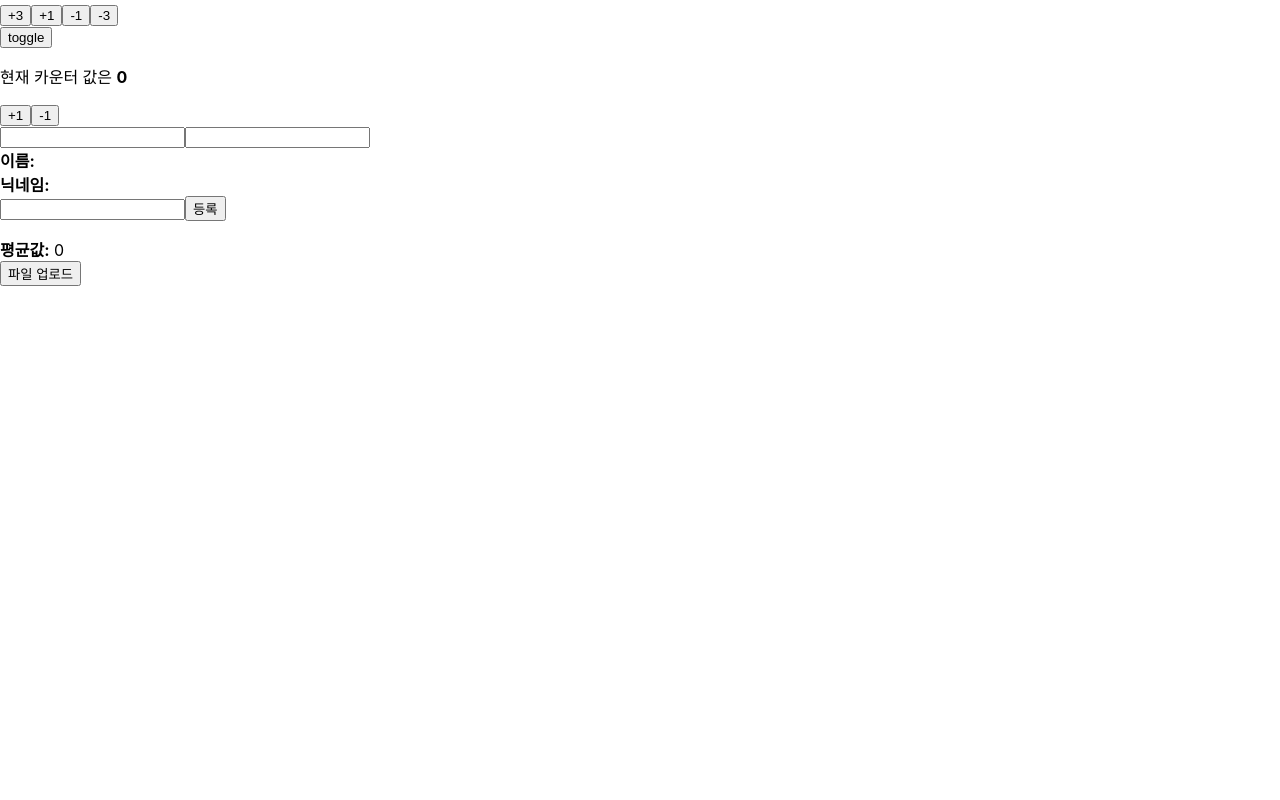
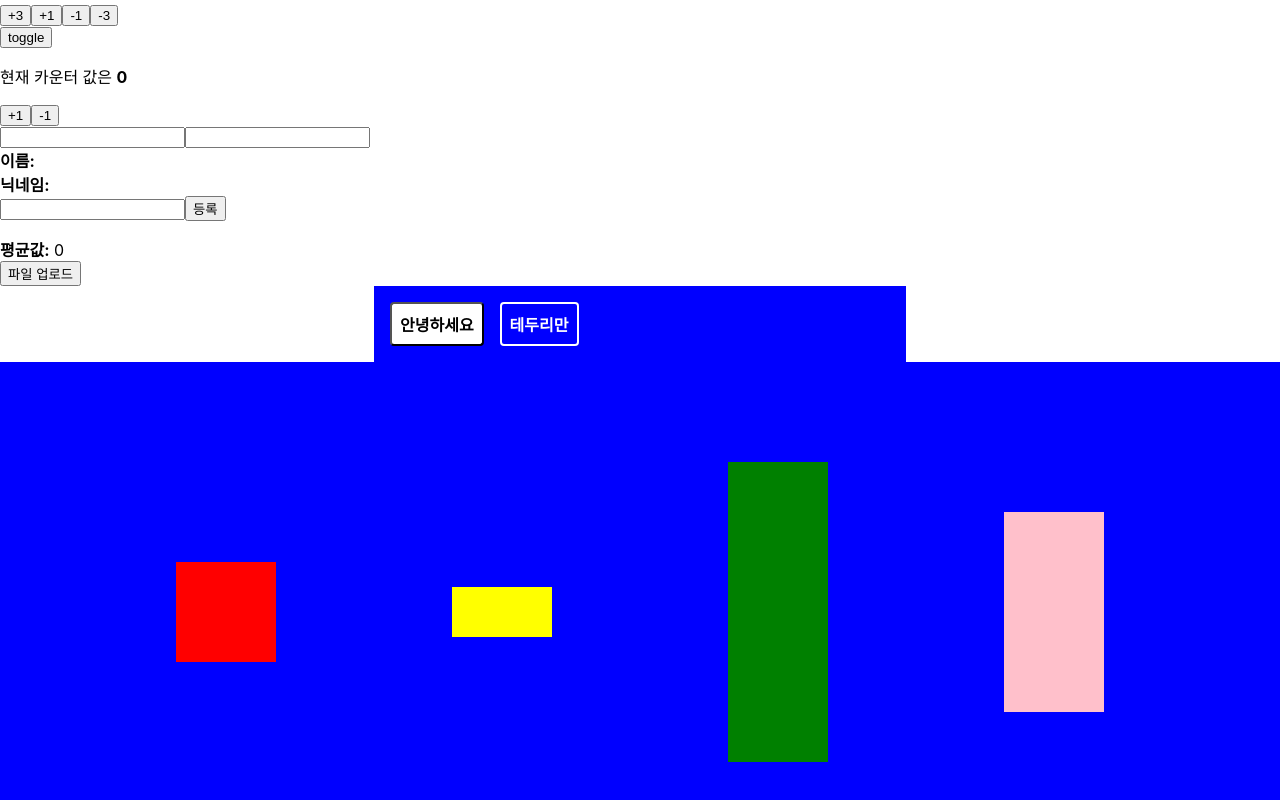
Before and after one commit to younge12/react_project, a React (Create React App) app in the folder react-app/: page / in a window 1280 px wide. Shown: the part 1101-1901 px from the top of the page. Before the commit the page ends 1387 px from the top, so only its background shows below. Built offline with nearby package versions, Linux system fonts and the light colour scheme.

Commit message:
styled components

```diff
--- a/react-app/src/App.js
+++ b/react-app/src/App.js
@@ -13,6 +13,7 @@ import Info02 from "./components/Info02";
 import Average from "./components/Average";
 import InputFile from "./components/InputFile";
 import StyleComponents from "./components/StyleComponents";
+import Flex from "./components/Flex";
 
 function App() {
   const name1 = "리액트";
@@ -45,6 +46,7 @@ function App() {
       <Average />
       <InputFile />
       <StyleComponents />
+      <Flex />
     </>
   );
 }
--- /dev/null
+++ b/react-app/src/components/Flex.jsx
@@ -0,0 +1,45 @@
+import styled from "styled-components";
+
+const Flex = () => {
+  return (
+    <Parent>
+      <Box1 />
+      <Box2 />
+      <Box3 />
+      <Box4 />
+    </Parent>
+  );
+};
+
+const Parent = styled.div`
+  background: blue;
+  width: 100%;
+  height: 500px;
+  display: flex;
+  /* flex-direction: column; */
+  justify-content: space-evenly;
+  align-items: center;
+  flex-wrap: wrap;
+`;
+const Box = styled.div`
+  width: 100px;
+  height: 100px;
+  flex-shrink: 0;
+`;
+const Box1 = styled(Box)`
+  background: red;
+`;
+const Box2 = styled(Box)`
+  background: yellow;
+  height: 50px;
+`;
+const Box3 = styled(Box)`
+  background: green;
+  height: 300px;
+`;
+const Box4 = styled(Box)`
+  background: pink;
+  height: 200px;
+`;
+
+export default Flex;
--- a/react-app/src/components/StyleComponents.jsx
+++ b/react-app/src/components/StyleComponents.jsx
@@ -4,6 +4,11 @@ const Box = styled.div`
   background: ${(props) => props.color || "blue"};
   padding: 1rem;
   display: flex;
+  width: 500px;
+  margin: 0 auto;
+  @media screen and (max-width: 500px) {
+    width: 200px;
+  }
 `;
 
 const Button = styled.button`
@@ -19,29 +24,32 @@ const Button = styled.button`
   font-weight: 600;
 
   &:hover {
-    background: rgba(255, 255, 255, 0.9)
+    background: rgba(255, 255, 255, 0.9);
+  }
+
   ${(props) =>
     props.inverted &&
     css`
       background: none;
       border: 2px solid white;
       color: white;
+
       &:hover {
         background: white;
         color: black;
       }
-        `};
-
-    & + button {
+    `}
+  &+button {
     margin-left: 1rem;
-    }
   }
 `;
 
 const StyledComponents = () => {
-  <Box color="black">
+  return (
+    <Box>
       <Button>안녕하세요</Button>
       <Button inverted={true}>테두리만</Button>
-  </Box>;
+    </Box>
+  );
 };
 export default StyledComponents;
```
Lines whose indentation alone changed are shown as unchanged.
